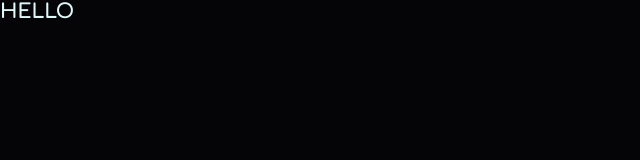
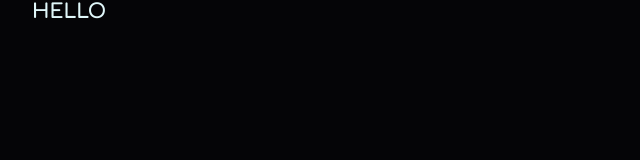
Before and after one commit to Leccon1/eternity-portfolio, a React (Vite) app: page / in a window 1280 px wide. Shown: the top 160 px of the page, without its empty margins (0-640 px from the left). Built offline with nearby package versions, Linux system fonts and the light colour scheme.

Commit message:
fix: fix class name

```diff
--- a/src/components/ui/ContentContainer/ContentContainer.jsx
+++ b/src/components/ui/ContentContainer/ContentContainer.jsx
@@ -1,7 +1,7 @@
 import styles from './contentContainer.module.scss'
 
 const ContentContainer = ({ children, type = 'default', className = '' }) => {
-  const сontentContainerClass = `${styles.container} ${styles[`сontentContainer--${type}`]} ${className}`
+  const сontentContainerClass = `${styles.contentContainer} ${styles[`contentContainer--${type}`]} ${className}`
 
   return <div className={сontentContainerClass}>{children}</div>
 }
```
